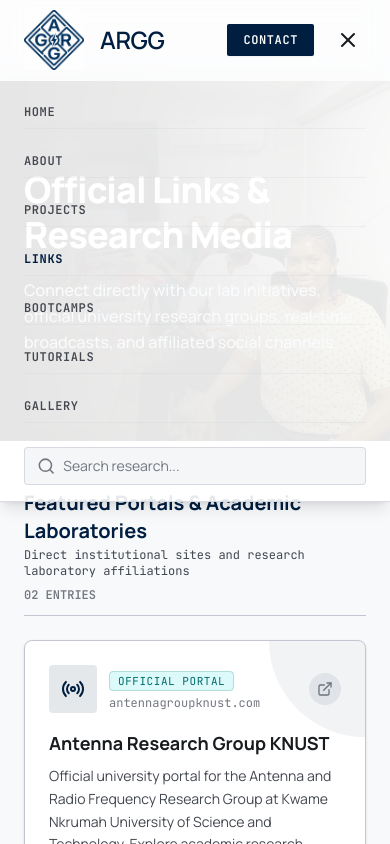
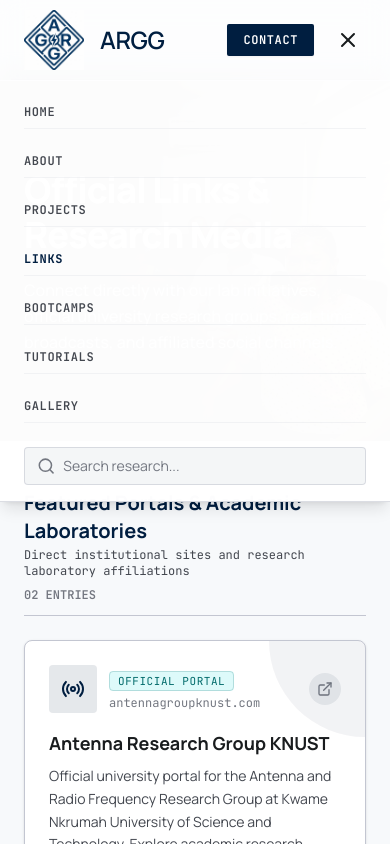
Before and after one commit to Joylinton04/rf-research-hub, a Next.js app: page /links in a window 390 px wide. Both pictures are taken after a click on the button "Toggle menu". Shown: the top 844 px of the page. Built offline with nearby package versions, Linux system fonts and the light colour scheme.

Commit message:
fix: update mobile navbar background opacity and update allowed dev origins in next config

```diff
--- a/components/Navbar.tsx
+++ b/components/Navbar.tsx
@@ -87,7 +87,7 @@
 
       {/* Mobile Navigation Panel */}
       {isOpen && (
-        <div className="md:hidden bg-white/90 backdrop-blur-xl border-b border-outline-variant/60 py-4 px-6 absolute top-20 left-0 w-full shadow-lg transition-all duration-300">
+        <div className="md:hidden bg-white/99 backdrop-blur-xl border-b border-outline-variant/60 py-4 px-6 absolute top-20 left-0 w-full shadow-lg transition-all duration-300">
           <div className="flex flex-col gap-4">
             {navLinks.map((link) => {
               const isActive = pathname === link.href;
--- a/next.config.ts
+++ b/next.config.ts
@@ -3,7 +3,7 @@
 
 const nextConfig: NextConfig = {
   /* config options here */
-  allowedDevOrigins: ["192.168.8.179:3000","10.132.93.221"],
+  allowedDevOrigins: ["192.168.1.172"],
   images: {
     // `domains` is deprecated since Next 14 — it cannot restrict protocol, port
     // or pathname, so a shared host would be allowed to serve anything through
```
